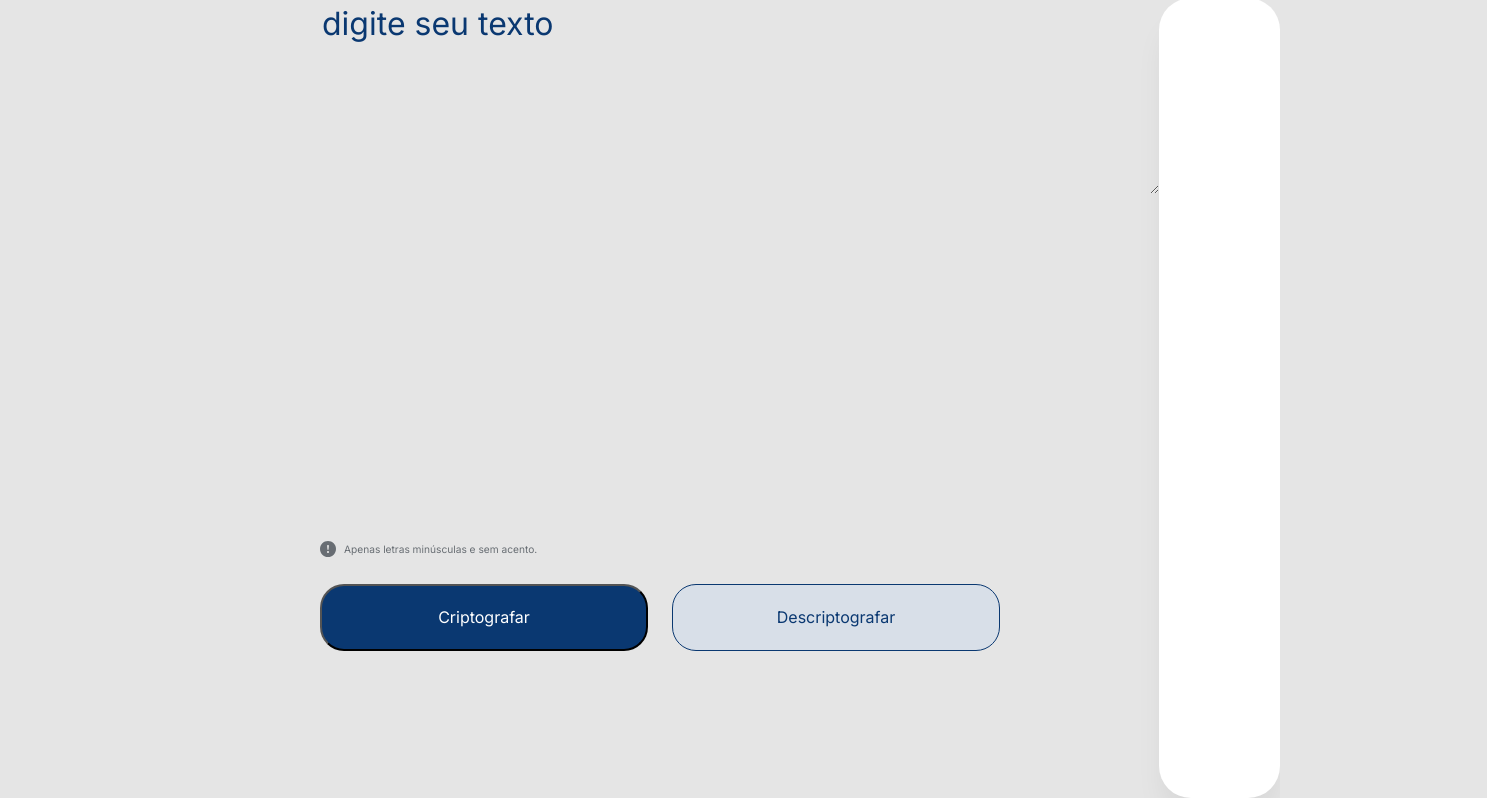
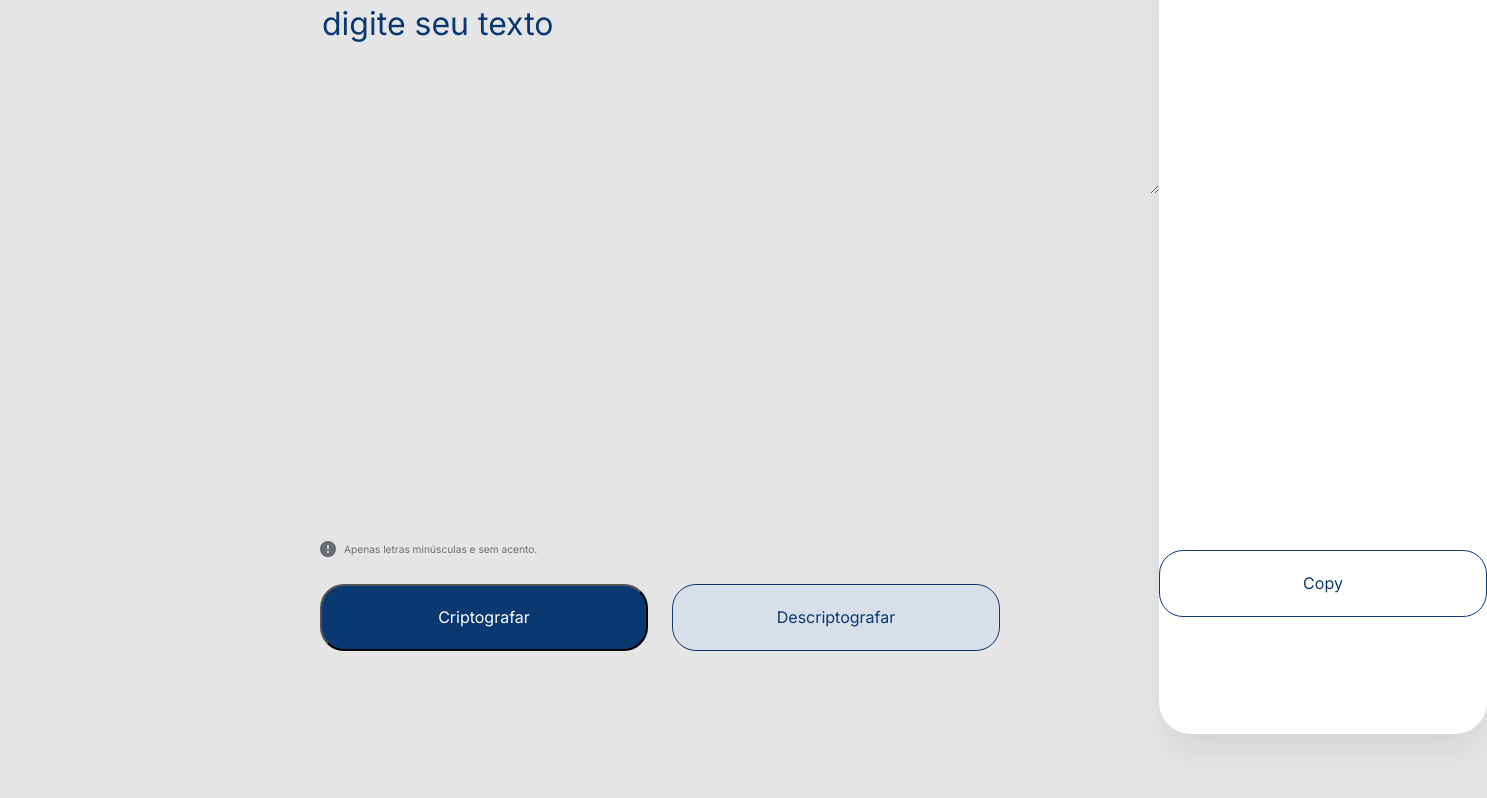
Before and after one commit to Edilson-EJ/Decodificador_de-_exto, a website: page public/index.html in a window 1280 px wide. Both pictures are taken after a click on the button "Criptografar". Shown: the part 150-948 px from the top of the page, 1487 px wide, since content can reach past the window. Drawn offline with Linux system fonts and the light colour scheme.

Commit message:
quase finalizando

```diff
--- /dev/null
+++ b/package.json
@@ -0,0 +1,5 @@
+{
+  "dependencies": {
+    "clipboard": "^2.0.11"
+  }
+}
--- a/public/index.html
+++ b/public/index.html
@@ -22,7 +22,7 @@
         <div class="lado_esquerdo">
             <div class="digita_texto">
 
-                <textarea id="text_area" cols="41" rows="4" placeholder="Digite seu Texto"></textarea>
+                <textarea id="text_area" name="textArea" cols="41" rows="4" placeholder="Digite seu Texto"></textarea>
             </div>
 
             <div class="parte_baixo">
@@ -41,7 +41,7 @@
         <div class="lado_direito">
             <div class="conteudo_criptografado">
                 <p id="texto_criptografado"></p>
-
+                <button class="copy" onclick="copy_text()">Copy</button>
             </div>
             <div class="conteudo_caixa">
                 <img src="/img/High quality products 1 1.svg">
--- a/scripts/main.js
+++ b/scripts/main.js
@@ -12,6 +12,7 @@ function criptografar_texto() {
     resultado = texto_digitado.replace(/e/g, "enter").replace(/i/g, "imes").replace(/a/g, "ai").replace(/o/g, "ober").replace(/u/g, "ufat")
 
     imprimir_texto.innerText = resultado
+
 
 }
 
@@ -29,3 +30,19 @@ function descriptografar_texto() {
     imprimir_texto.innerText = resultado
 
 }
+
+function copy_text(){
+
+    var textoCopiado = document.getElementById("texto_criptografado");
+
+    console.log("texto: ", textoCopiado.value)
+
+  // Select the text field
+    //textoCopiado.select();
+
+   // Copy the text inside the text field
+    navigator.clipboard.writeText(textoCopiado.value);
+
+  // Alert the copied text
+    alert("Copied the text: " + textoCopiado.value);
+}
--- a/scripts/remove_conteudo.js
+++ b/scripts/remove_conteudo.js
@@ -1,11 +1,22 @@
 var criptografar = document.querySelector('.criptografar').addEventListener('click',remove_conteudo)
 var descriptografar = document.querySelector('.descriptografar').addEventListener('click',remove_conteudo)
+
+var criptografar = document.querySelector('.criptografar').addEventListener('click',remove_copy)
+var descriptografar = document.querySelector('.descriptografar').addEventListener('click',remove_copy)
 
 
 function remove_conteudo(){
 
     var text = document.querySelector('.conteudo_caixa')
 
+
     text.classList.toggle('remove_conteudo_caixa');
 
+
 }
+
+function remove_copy(){
+
+    var copyText = document.querySelector('.copy')
+    copyText.classList.toggle('copy_conteudo_caixa')
+}
--- a/styles/styles.css
+++ b/styles/styles.css
@@ -53,10 +53,16 @@ body{
     text-transform: lowercase;
 }
 
-::placeholder { color: #0A3871;}
-        .text_area:focus{
-            outline: none;
-        }
+::placeholder{
+    color: #0A3871;
+
+}
+
+#text_area:focus{
+    box-shadow: 0 0 0 0;
+    outline: 0;
+}
+
 
 .parte_baixo{
 
@@ -174,6 +180,9 @@ color: #FFFFFF;
     justify-content: center;
     text-align: center;
 
+    position: relative;
+    bottom: 4rem;
+
     word-wrap: break-word;
 
     background: #FFFFFF;
@@ -202,13 +211,39 @@ color: #FFFFFF;
 .conteudo_caixa{
     display: block;
 }
+.copy{
+    display: none;
+}
 
 .remove_conteudo_caixa{
     display: none;
 }
+.copy_conteudo_caixa{
+    display: block;
+    width: 328px;
+    height: 67px;
+    border: 1px solid #0A3871;
+    border-radius: 24px;
+    cursor: pointer;
+    font-size: 16px;
+    line-height: 19px;
+    text-align: center;
+
+    position: relative;
+    top: 37.5rem;
+
+    /* Dark blue/dark-blue-300 */
+
+    color: #0A3871;
+    background-color: #FFFFFF;
 
 
+    /* Inside auto layout */
 
+    flex: none;
+    order: 0;
+    flex-grow: 1;
+}
 
 .conteudo_caixa img{
     padding-top: 13rem;
```
Also changed, not shown: 1 other file.
